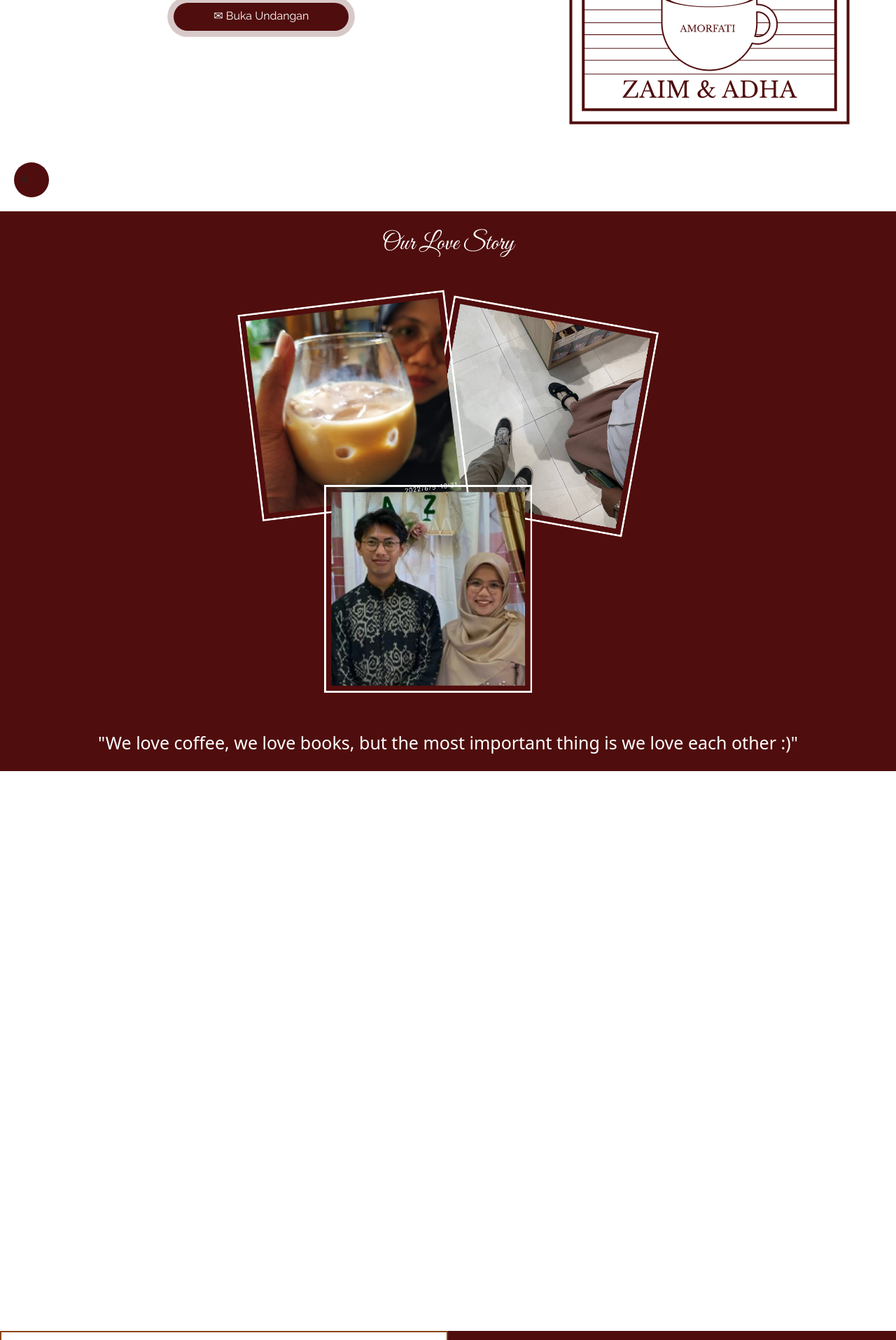
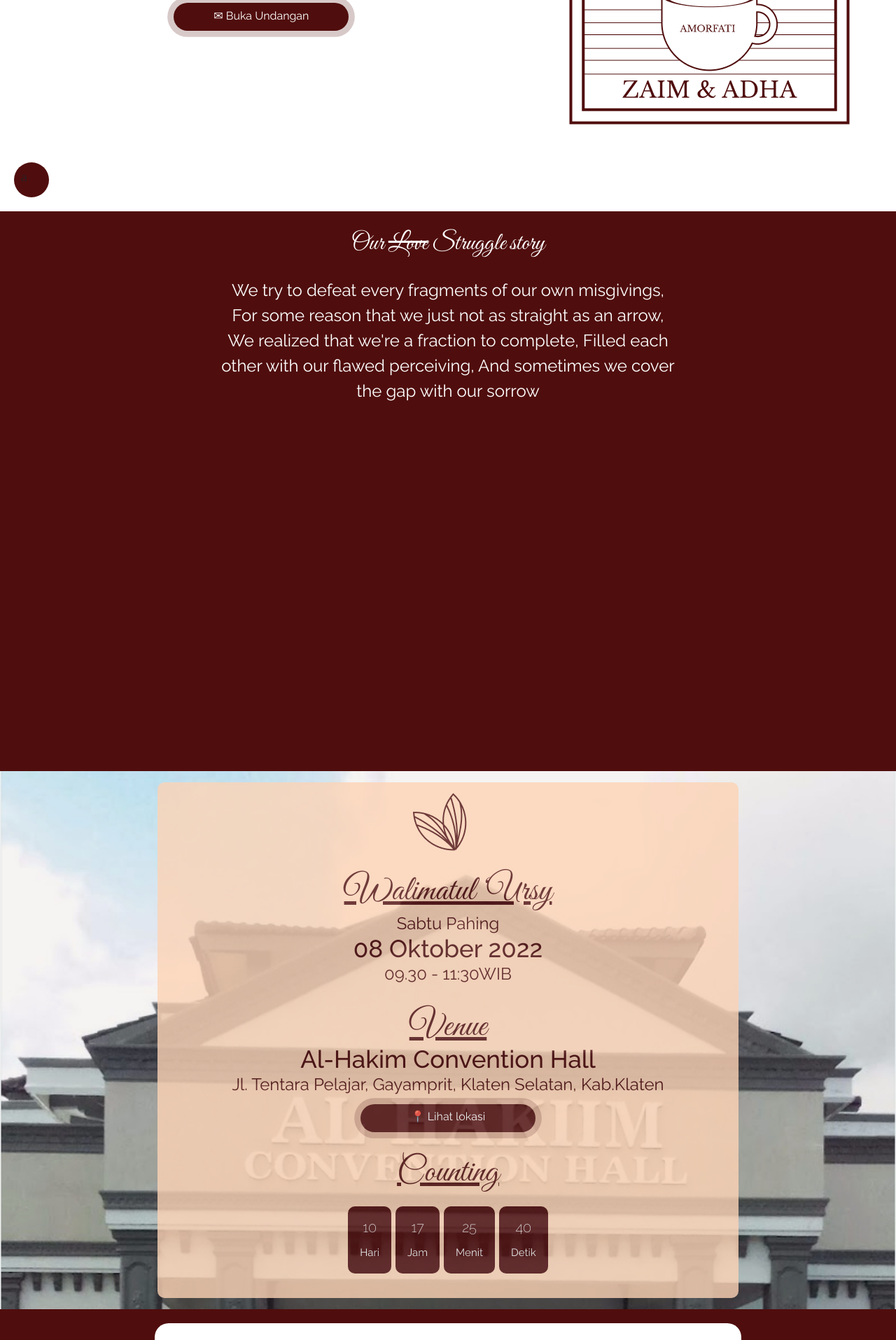
Before and after one commit to Kausa-Studio/mbekrabbi, a PHP site: page / in a window 1280 px wide. Shown: the part 498-2413 px from the top of the page at 70% size. Run offline with PHP 8.4, Linux system fonts and the light colour scheme.

Commit message:
27 sept
27 sept

```diff
--- a/bootstrap/css/custom.css
+++ b/bootstrap/css/custom.css
@@ -4,6 +4,7 @@ html,
 body {
     scroll-behavior:smooth;
     height: 100%;
+    font-family: 'Raleway', sans-serif;
 }
 a{
     text-decoration: none;
@@ -143,6 +144,7 @@ text-decoration: underline #500d0d;
     align-items: center;
     height: 10vh;
     padding-top:20px ;
+    margin-bottom: 15px;
     font-family: 'Great Vibes', cursive;
     font-size: 35px;
     color: #fff;
@@ -158,11 +160,12 @@ text-decoration: underline #500d0d;
     text-align: center;
 }
 .page2l{
-    display: flex;
-    flex-direction: column;
-    justify-content: center;
-    align-items: center;
-    height: 80vh;
+
+    color: #fff;
+    line-height: 36px;
+    margin: 0px 300px 0 300px;
+    font-size: 24px;
+    text-align: center;
 }
 .img-gallery{
     height: 90%;
@@ -170,7 +173,85 @@ text-decoration: underline #500d0d;
     object-fit: scale-down;
 
 }
+/*Page 3*/
+.container-venue {
+    height: auto;
+    background:url("../../src/bg-alhakim.jpg") no-repeat;
+    background-position: center;
+    background-attachment: fixed;
+    background-size: cover;
+    padding: 2vh 0 2vh 0;
 
+}
+.page3m {
+    background-color: #FDD4B6;
+    opacity: 0.8;
+    border-radius: 10px;
+    color: #500d0d;
+    line-height: 36px;
+    text-align: center;
+    font-size: 24px;
+    height: auto;
+}
+.contentvenue{
+   padding: 15px 5px 15px 5px;
+}
+.judul-venue{
+    margin: 40px 0 10px;
+    text-decoration: underline;
+    text-decoration-color:#500d0d ;
+    font-family: 'Great Vibes', cursive;
+    font-size: 50px;
+}
+#timer {
+    font-size: 20px;
+    font-weight: 100;
+    color: white;
+    padding: 20px;
+    color: white;
+
+}
+
+#timer div {
+    display: inline-block;
+    max-width: 100px;
+    padding: 10px 15px 10px 15px;
+    background: #500d0d;
+    border-radius: 10px;
+    border: 2px solid #500d0d;
+    margin:0 3px 0 3px;
+}
+
+#timer div span {
+    color: #ffffff;
+    display: block;
+    font-size: 15px;
+    font-weight: 400;
+}
+.menonjol{
+    font-weight: 500;
+    font-size: 35px;
+}
+.btn-gmaps{
+    background-color: #500d0d;
+    color: #fff;
+    height: 40px;
+    width: 250px;
+    margin-top: 10px;
+    border-radius: 60px;
+    font-size: 16px;
+    cursor: pointer;
+    animation: glowingbtn 1s infinite;
+    transition: 0.6s;
+    text-align: center;
+    align-items: center;
+}
+.btngmapsctr{
+    text-align: center;
+    display: flex;
+    align-items: center;
+    justify-content: center;
+}
 /*Page 4*/
 .container-ucapan {
     background-color: #500d0d;
@@ -276,8 +357,8 @@ text-decoration: underline #500d0d;
 
     }
     .page2l{
-
-        height:80vh;
+        margin: 0 15px 0 15px ;
+        height:35vh;
     }
     .btn-buka-undangan-atas{
         display: none;
--- a/index.html
+++ b/index.html
@@ -57,51 +57,65 @@
     </div>
 
   </div>
-
   <!--Page 2-->
   <div id="box" class="container-100cr" style="display: block;">
     <div class="row no-gutters">
       <div class="col-md-12">
         <div class="page2t">
-          Our Love Story
+          <span>Our <span style="text-decoration:line-through ;">Love</span> Struggle story</span>
         </div>
       </div>
       <div class="col-md-12">
         <div class="page2l">
-          <img class="img-gallery" src="src/page2-fotombek.png" title="This image needs to be centered">
+          We try to defeat every fragments of our own misgivings,
+          For some reason that we just not as straight as an arrow,
+          We realized that we're a fraction to complete,
+          Filled each other with our flawed perceiving,
+          And sometimes we cover the gap with our sorrow
         </div>
       </div>
       <div class="col-md-12">
         <div class="page2r">
-          "We love coffee, we love books, but the most important thing is we love each other :)"
+
         </div>
       </div>
     </div>
   </div>
   <!--Page 3-->
-  <div id="box1" class="container-100" style="display: block;">
-    <div class="row">
-      <div class="col-md-6">
+  <div class="container-venue" style="display: block;">
+    <div class="row no-gutters">
+      <div class="col-md-2"></div>
+      <div class="col-md-8">
+        <div class="page3m">
+          <div class="contentvenue">
+            <img class="img-fluid bijibungavenue" src="src/page1-bijibungamatahari.png" title="This image needs to be centered">
+            <div class="judul-venue">Walimatul ‘Ursy</div>
+            <div class="">Sabtu Pahing</div>
+            <div class="menonjol">08 Oktober 2022</div>
+            <div class="">09.30 - 11:30WIB</div>
 
+            <div class="judul-venue">Venue</div>
+            <div class="menonjol">Al-Hakim
+              Convention Hall</div>
+            <div class="">Jl. Tentara Pelajar, Gayamprit, Klaten Selatan, Kab.Klaten</div>
+
+            <div class="btngmapsctr">  <a target="_blank" href="https://www.google.com/maps/place/7HVV%2BXXC+Al+Hakim+Convention+Hall,+Jl.+Tentara+Pelajar,+Gayamprit,+Klaten+Selatan,+Klaten+Regency,+Central+Java+57423/@-7.7050718,110.5948842,15z/data=!4m5!3m4!1s0x2e7a459a730c62b1:0xde9b00d6fdc68294!8m2!3d-7.7050718!4d110.5948842">
+              <div class="btn-gmaps"> 📍 Lihat lokasi</div>
+            </a></div>
+
+
+            <div class="judul-venue">Counting</div>
+            <div id="timer"></div>
+          </div>
+        </div>
       </div>
-      <div class="col-md-6">
+      <div class="col-md-2"></div>
 
-      </div>
     </div>
   </div>
-  <!--Page 4-->
-  <div id="box2" class="container-50" style="display: block;">
-    <div class="row no-gutters">
-      <div class="col-md-6 half-crn" style="border:2px solid saddlebrown">
 
-      </div>
-      <div class="col-md-6 half-cr">
-
-      </div>
-    </div>
-  </div>
   <!--Page 5-->
-  <div id="box" class="container-ucapan" style="display: block;">
+  <div class="container-ucapan" style="display: block;">
     <div class="container-fluid margin-ucapan">
       <div class="row no-gutters">
         <div class="col-md-2">
@@ -181,7 +195,7 @@
   </div>
 
   <!--Page 6-->
-  <div id="box" class="container-protocol" style="display: block;">
+  <div  class="container-protocol" style="display: block;">
     <div class="col-md-12">
       <div class="title-protocol">
         Protokol Kesehatan
@@ -267,6 +281,31 @@
       });
     });
   </script>
+  <script type="text/javascript">
+    function updateTimer() {
+        future = Date.parse("oct 8, 2022 09:30:00");
+        now = new Date();
+        diff = future - now;
+
+        days = Math.floor(diff / (1000 * 60 * 60 * 24));
+        hours = Math.floor(diff / (1000 * 60 * 60));
+        mins = Math.floor(diff / (1000 * 60));
+        secs = Math.floor(diff / 1000);
+
+        d = days;
+        h = hours - days * 24;
+        m = mins - hours * 60;
+        s = secs - mins * 60;
+
+        document.getElementById("timer")
+            .innerHTML =
+            '<div>' + d + '<span>Hari</span></div>' +
+            '<div>' + h + '<span>Jam</span></div>' +
+            '<div>' + m + '<span>Menit</span></div>' +
+            '<div>' + s + '<span>Detik</span></div>';
+    }
+    setInterval('updateTimer()', 1000);
+    </script>
 </body>
 
 </html>
```
Also changed, not shown: src/bg-alhakim.jpg (added), src/page3-bijibungamatahari.png (added).
